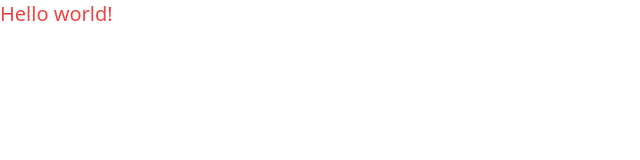
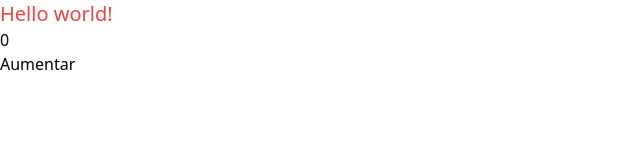
Before and after one commit to luisprmat/codebreaker, a Vue app: page / in a window 1280 px wide. Shown: the top 160 px of the page, without its empty margins (0-640 px from the left). Built offline with nearby package versions, Linux system fonts and the light colour scheme.

Commit message:
Create my first Vue component

```diff
--- a/src/App.vue
+++ b/src/App.vue
@@ -1,3 +1,9 @@
+<script setup>
+import CreateCode from './components/CreateCode.vue'
+</script>
+
 <template>
   <h1 class="text-xl text-red-500">Hello world!</h1>
+
+  <CreateCode />
 </template>
--- /dev/null
+++ b/src/components/CreateCode.vue
@@ -0,0 +1,21 @@
+<script setup>
+import { ref } from 'vue'
+
+const count = ref(0)
+
+const increment = () => {
+  if (window.confirm('¿Está seguro de hacer eso?')) {
+    count.value++
+  }
+}
+</script>
+
+<template>
+  <div>
+    {{ count }}
+
+    <p>
+      <button @click="increment">Aumentar</button>
+    </p>
+  </div>
+</template>
```
